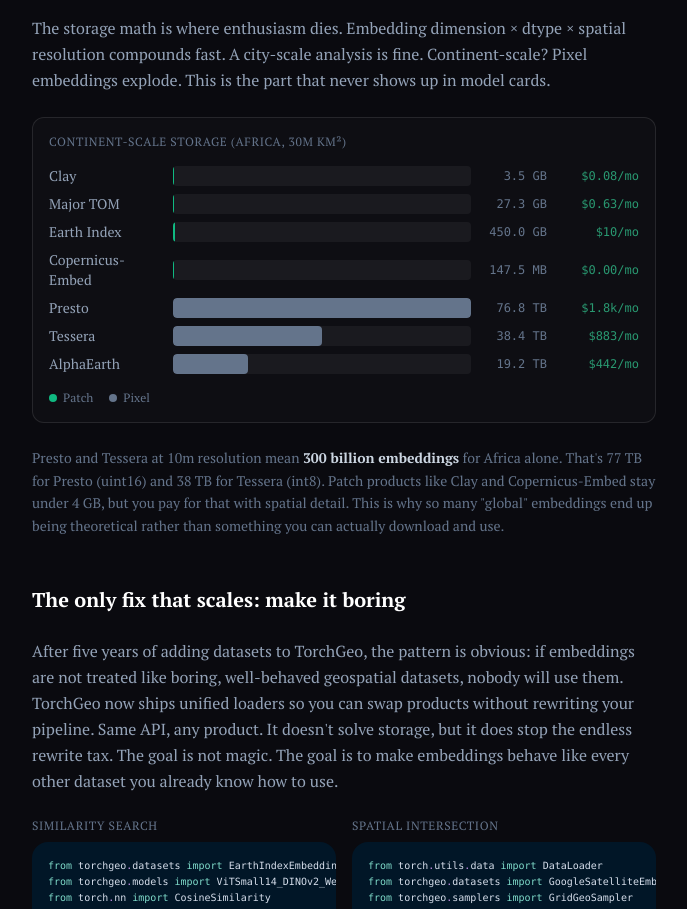
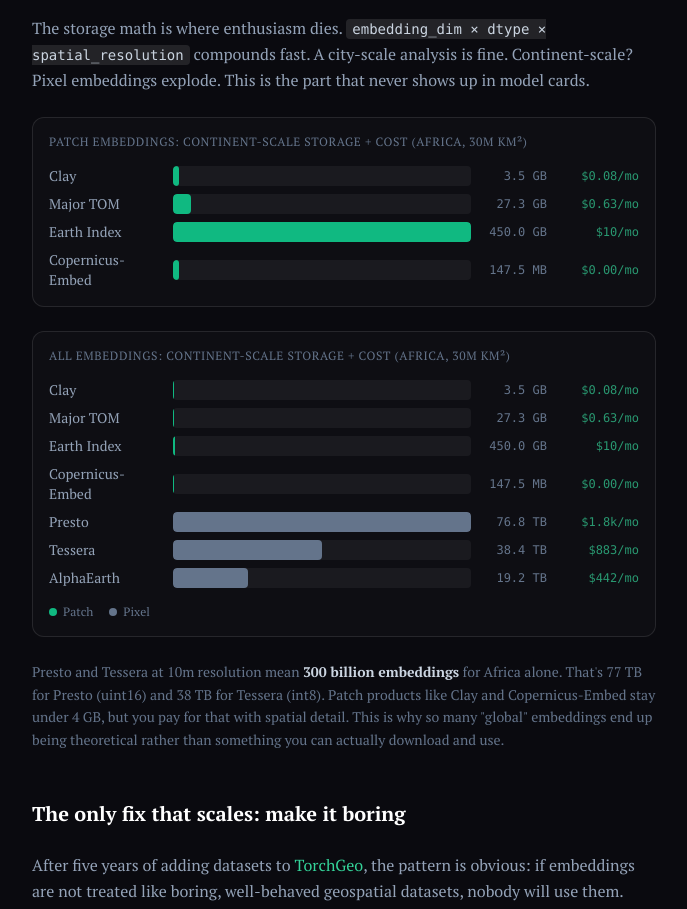
Before and after one commit to isaaccorley/isaaccorley.github.io, a Next.js app: page /earth-embedding-products in a window 1280 px wide. Shown: the part 2900-3809 px from the top of the page, without its empty margins (296-983 px from the left). Built offline with nearby package versions, Linux system fonts and the light colour scheme.

Commit message:
feat: code block formula, patch-only chart, TorchGeo link, format recommendations

```diff
--- a/src/app/earth-embedding-products/page.tsx
+++ b/src/app/earth-embedding-products/page.tsx
@@ -646,13 +646,54 @@ export default function EarthEmbeddingProductsPage() {
               The part everyone underestimates: storage
             </h2>
             <p className="leading-relaxed text-slate-400">
-              The storage math is where enthusiasm dies. Embedding dimension × dtype × spatial
-              resolution compounds fast. A city-scale analysis is fine. Continent-scale? Pixel
-              embeddings explode. This is the part that never shows up in model cards.
+              The storage math is where enthusiasm dies.{" "}
+              <code className="rounded bg-white/10 px-1.5 py-0.5 text-sm text-slate-300">
+                embedding_dim × dtype × spatial_resolution
+              </code>{" "}
+              compounds fast. A city-scale analysis is fine. Continent-scale? Pixel embeddings
+              explode. This is the part that never shows up in model cards.
             </p>
+            {/* Patch-only chart */}
             <div className="rounded-xl border border-white/10 bg-white/[0.02] p-4">
               <p className="text-xs font-medium uppercase tracking-wider text-slate-500">
-                Continent-scale storage (Africa, 30M km²)
+                Patch embeddings: continent-scale storage + cost (Africa, 30M km²)
+              </p>
+              <div className="mt-4 space-y-2">
+                {fileSizeData
+                  .filter((p) => p.kind === "Patch")
+                  .map((product) => {
+                    const continentSize =
+                      product.sizes.find((s) => s.aoi === "Continent")?.bytes ?? 0;
+                    const maxPatchBytes = Math.max(
+                      ...fileSizeData
+                        .filter((p) => p.kind === "Patch")
+                        .map((p) => p.sizes.find((s) => s.aoi === "Continent")?.bytes ?? 0),
+                    );
+                    const widthPercent = Math.max((continentSize / maxPatchBytes) * 100, 2);
+                    return (
+                      <div key={product.name} className="flex items-center gap-3">
+                        <div className="w-28 shrink-0 text-sm text-slate-400">{product.name}</div>
+                        <div className="relative h-5 flex-1 overflow-hidden rounded bg-white/5">
+                          <div
+                            className="h-full rounded bg-emerald-500"
+                            style={{ width: `${widthPercent}%` }}
+                          />
+                        </div>
+                        <div className="w-16 shrink-0 text-right font-mono text-xs text-slate-500">
+                          {formatBytes(continentSize)}
+                        </div>
+                        <div className="w-20 shrink-0 text-right font-mono text-xs text-emerald-400/70">
+                          {formatS3Cost(continentSize)}
+                        </div>
+                      </div>
+                    );
+                  })}
+              </div>
+            </div>
+            {/* All products chart */}
+            <div className="rounded-xl border border-white/10 bg-white/[0.02] p-4">
+              <p className="text-xs font-medium uppercase tracking-wider text-slate-500">
+                All embeddings: continent-scale storage + cost (Africa, 30M km²)
               </p>
               <div className="mt-4 space-y-2">
                 {fileSizeData.map((product) => {
@@ -708,12 +749,21 @@ export default function EarthEmbeddingProductsPage() {
               The only fix that scales: make it boring
             </h2>
             <p className="leading-relaxed text-slate-400">
-              After five years of adding datasets to TorchGeo, the pattern is obvious: if embeddings
-              are not treated like boring, well-behaved geospatial datasets, nobody will use them.
-              TorchGeo now ships unified loaders so you can swap products without rewriting your
-              pipeline. Same API, any product. It doesn&apos;t solve storage, but it does stop the
-              endless rewrite tax. The goal is not magic. The goal is to make embeddings behave like
-              every other dataset you already know how to use.
+              After five years of adding datasets to{" "}
+              <a
+                className="text-emerald-400 hover:text-emerald-300"
+                href="https://github.com/torchgeo/torchgeo"
+                target="_blank"
+                rel="noreferrer"
+              >
+                TorchGeo
+              </a>
+              , the pattern is obvious: if embeddings are not treated like boring, well-behaved
+              geospatial datasets, nobody will use them. TorchGeo now ships unified loaders so you
+              can swap products without rewriting your pipeline. Same API, any product. It
+              doesn&apos;t solve storage, but it does stop the endless rewrite tax. The goal is not
+              magic. The goal is to make embeddings behave like every other dataset you already know
+              how to use.
             </p>
             <div className="grid gap-4 sm:grid-cols-2">
               <div className="space-y-2">
@@ -784,8 +834,9 @@ export default function EarthEmbeddingProductsPage() {
           <section className="space-y-4">
             <h2 className="text-xl font-semibold text-white">What you can do</h2>
             <p className="leading-relaxed text-slate-400">
-              If you&apos;re producing embeddings: ship GeoParquet or COG. Include CRS metadata.
-              Document your tile scheme. Make it boring.
+              If you&apos;re producing embeddings: use GeoParquet for patch embeddings, Zarr for
+              pixel embeddings. Include CRS metadata. Document your tile scheme. Create a tile
+              index. Make it boring.
             </p>
             <p className="leading-relaxed text-slate-400">
               If you&apos;re consuming embeddings: try the{" "}
```
